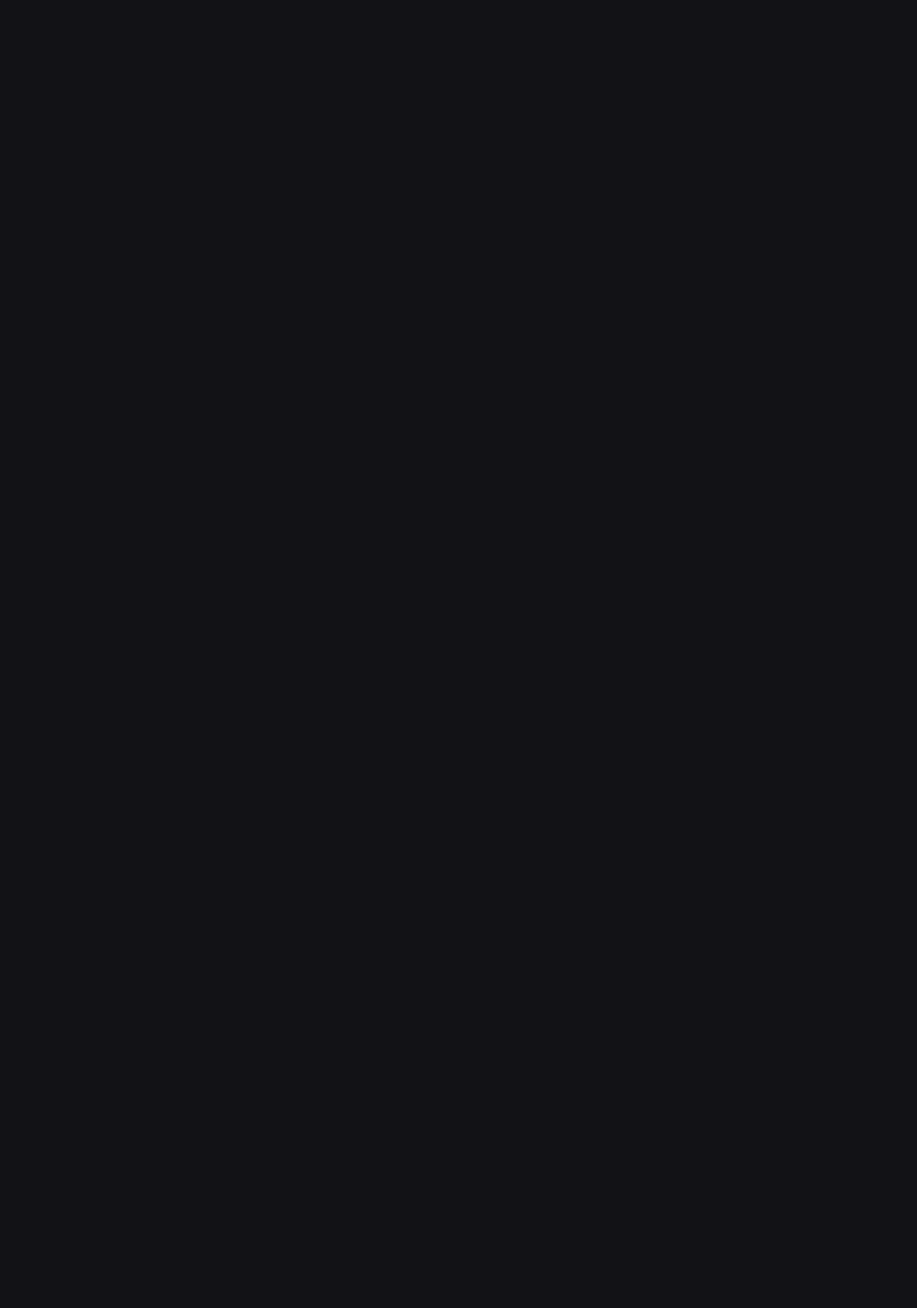
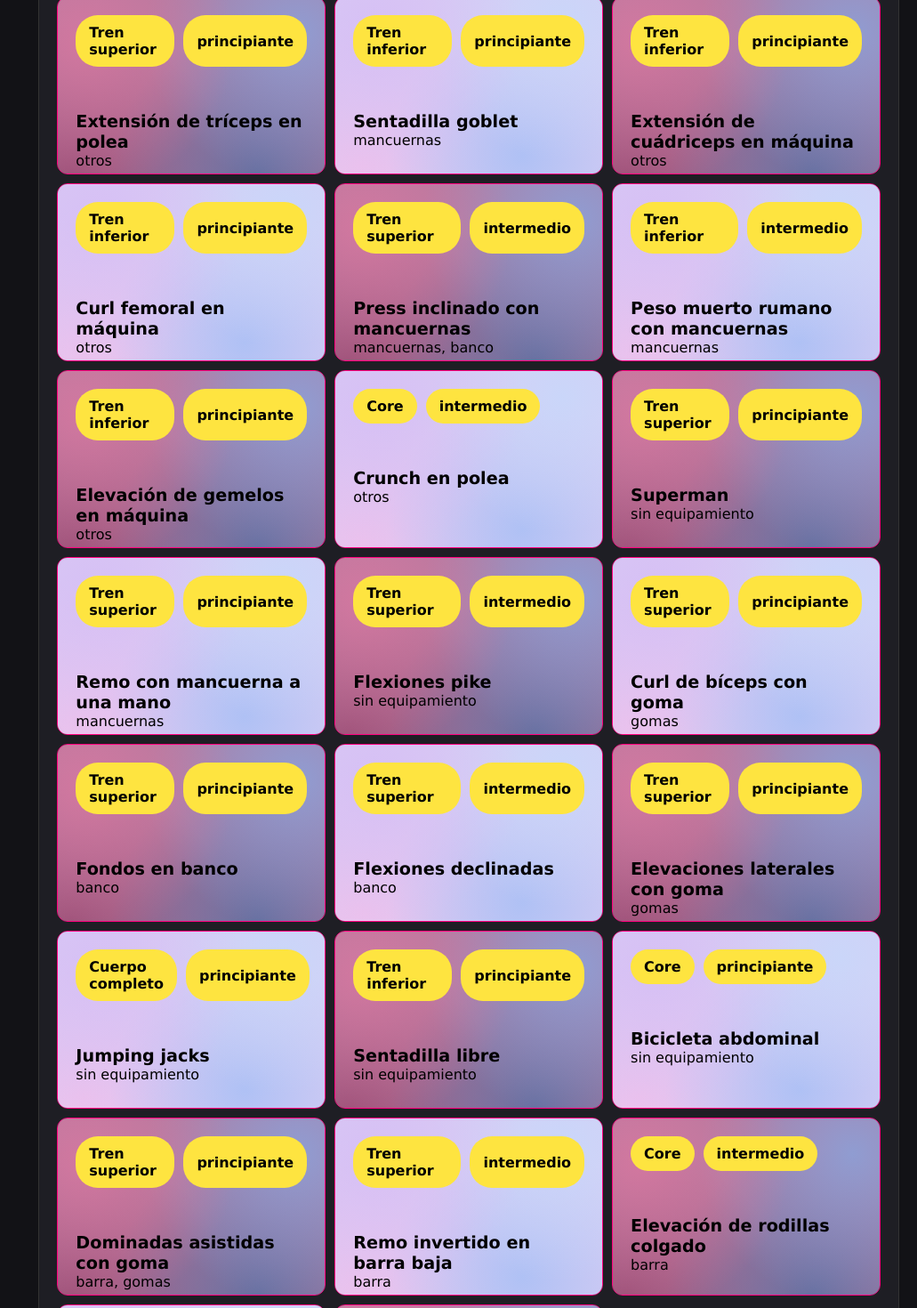
Before and after one commit to AlbaHaka47/gym-app, a React (Vite) app in the folder frontend/: page /entrenamientos in a window 1280 px wide. Shown: the part 3040-4510 px from the top of the page at 89% size, without its empty margins (249-1280 px from the left). Before the commit the page ends 2957 px from the top, so only its background shows below. Built offline with nearby package versions, Linux system fonts and the light colour scheme.

Commit message:
Phase 6.1: expand exercise catalog to 62 exercises

```diff
--- a/frontend/src/data/exercises.js
+++ b/frontend/src/data/exercises.js
@@ -353,6 +353,276 @@ const exercises = [
     equipamiento: ["gomas"],
     color: "white",
   },
+  {
+    id: 36,
+    nombre: "Press de pecho en máquina",
+    lugar: "gimnasio",
+    dificultad: "principiante",
+    grupoMuscular: "Tren superior",
+    musculos: ["pecho", "brazos", "hombros"],
+    equipamiento: ["otros"],
+    color: "pink",
+  },
+  {
+    id: 37,
+    nombre: "Jalón al pecho",
+    lugar: "gimnasio",
+    dificultad: "principiante",
+    grupoMuscular: "Tren superior",
+    musculos: ["espalda", "brazos"],
+    equipamiento: ["otros"],
+    color: "white",
+  },
+  {
+    id: 38,
+    nombre: "Remo en máquina",
+    lugar: "gimnasio",
+    dificultad: "principiante",
+    grupoMuscular: "Tren superior",
+    musculos: ["espalda", "brazos"],
+    equipamiento: ["otros"],
+    color: "pink",
+  },
+  {
+    id: 39,
+    nombre: "Press de hombros con mancuernas",
+    lugar: "gimnasio",
+    dificultad: "principiante",
+    grupoMuscular: "Tren superior",
+    musculos: ["hombros", "brazos"],
+    equipamiento: ["mancuernas"],
+    color: "white",
+  },
+  {
+    id: 40,
+    nombre: "Extensión de tríceps en polea",
+    lugar: "gimnasio",
+    dificultad: "principiante",
+    grupoMuscular: "Tren superior",
+    musculos: ["brazos"],
+    equipamiento: ["otros"],
+    color: "pink",
+  },
+  {
+    id: 41,
+    nombre: "Sentadilla goblet",
+    lugar: "gimnasio",
+    dificultad: "principiante",
+    grupoMuscular: "Tren inferior",
+    musculos: ["cuadriceps", "gluteos", "isquiotibiales"],
+    equipamiento: ["mancuernas"],
+    color: "white",
+  },
+  {
+    id: 42,
+    nombre: "Extensión de cuádriceps en máquina",
+    lugar: "gimnasio",
+    dificultad: "principiante",
+    grupoMuscular: "Tren inferior",
+    musculos: ["cuadriceps"],
+    equipamiento: ["otros"],
+    color: "pink",
+  },
+  {
+    id: 43,
+    nombre: "Curl femoral en máquina",
+    lugar: "gimnasio",
+    dificultad: "principiante",
+    grupoMuscular: "Tren inferior",
+    musculos: ["isquiotibiales"],
+    equipamiento: ["otros"],
+    color: "white",
+  },
+  {
+    id: 44,
+    nombre: "Press inclinado con mancuernas",
+    lugar: "gimnasio",
+    dificultad: "intermedio",
+    grupoMuscular: "Tren superior",
+    musculos: ["pecho", "hombros", "brazos"],
+    equipamiento: ["mancuernas", "banco"],
+    color: "pink",
+  },
+  {
+    id: 45,
+    nombre: "Peso muerto rumano con mancuernas",
+    lugar: "gimnasio",
+    dificultad: "intermedio",
+    grupoMuscular: "Tren inferior",
+    musculos: ["isquiotibiales", "gluteos", "espalda"],
+    equipamiento: ["mancuernas"],
+    color: "white",
+  },
+  {
+    id: 46,
+    nombre: "Elevación de gemelos en máquina",
+    lugar: "gimnasio",
+    dificultad: "principiante",
+    grupoMuscular: "Tren inferior",
+    musculos: ["gemelos"],
+    equipamiento: ["otros"],
+    color: "pink",
+  },
+  {
+    id: 47,
+    nombre: "Crunch en polea",
+    lugar: "gimnasio",
+    dificultad: "intermedio",
+    grupoMuscular: "Core",
+    musculos: ["abdominales"],
+    equipamiento: ["otros"],
+    color: "white",
+  },
+  {
+    id: 48,
+    nombre: "Superman",
+    lugar: "casa",
+    dificultad: "principiante",
+    grupoMuscular: "Tren superior",
+    musculos: ["espalda"],
+    equipamiento: ["sin-equipamiento"],
+    color: "pink",
+  },
+  {
+    id: 49,
+    nombre: "Remo con mancuerna a una mano",
+    lugar: "casa",
+    dificultad: "principiante",
+    grupoMuscular: "Tren superior",
+    musculos: ["espalda", "brazos"],
+    equipamiento: ["mancuernas"],
+    color: "white",
+  },
+  {
+    id: 50,
+    nombre: "Flexiones pike",
+    lugar: "casa",
+    dificultad: "intermedio",
+    grupoMuscular: "Tren superior",
+    musculos: ["hombros", "brazos"],
+    equipamiento: ["sin-equipamiento"],
+    color: "pink",
+  },
+  {
+    id: 51,
+    nombre: "Curl de bíceps con goma",
+    lugar: "casa",
+    dificultad: "principiante",
+    grupoMuscular: "Tren superior",
+    musculos: ["brazos"],
+    equipamiento: ["gomas"],
+    color: "white",
+  },
+  {
+    id: 52,
+    nombre: "Fondos en banco",
+    lugar: "casa",
+    dificultad: "principiante",
+    grupoMuscular: "Tren superior",
+    musculos: ["brazos", "hombros"],
+    equipamiento: ["banco"],
+    color: "pink",
+  },
+  {
+    id: 53,
+    nombre: "Flexiones declinadas",
+    lugar: "casa",
+    dificultad: "intermedio",
+    grupoMuscular: "Tren superior",
+    musculos: ["pecho", "hombros", "brazos"],
+    equipamiento: ["banco"],
+    color: "white",
+  },
+  {
+    id: 54,
+    nombre: "Elevaciones laterales con goma",
+    lugar: "casa",
+    dificultad: "principiante",
+    grupoMuscular: "Tren superior",
+    musculos: ["hombros"],
+    equipamiento: ["gomas"],
+    color: "pink",
+  },
+  {
+    id: 55,
+    nombre: "Jumping jacks",
+    lugar: "casa",
+    dificultad: "principiante",
+    grupoMuscular: "Cuerpo completo",
+    musculos: ["cuadriceps", "gemelos", "hombros"],
+    equipamiento: ["sin-equipamiento"],
+    color: "white",
+  },
+  {
+    id: 56,
+    nombre: "Sentadilla libre",
+    lugar: "casa",
+    dificultad: "principiante",
+    grupoMuscular: "Tren inferior",
+    musculos: ["cuadriceps", "gluteos", "isquiotibiales"],
+    equipamiento: ["sin-equipamiento"],
+    color: "pink",
+  },
+  {
+    id: 57,
+    nombre: "Bicicleta abdominal",
+    lugar: "casa",
+    dificultad: "principiante",
+    grupoMuscular: "Core",
+    musculos: ["abdominales"],
+    equipamiento: ["sin-equipamiento"],
+    color: "white",
+  },
+  {
+    id: 58,
+    nombre: "Dominadas asistidas con goma",
+    lugar: "aire-libre",
+    dificultad: "principiante",
+    grupoMuscular: "Tren superior",
+    musculos: ["espalda", "brazos"],
+    equipamiento: ["barra", "gomas"],
+    color: "pink",
+  },
+  {
+    id: 59,
+    nombre: "Remo invertido en barra baja",
+    lugar: "aire-libre",
+    dificultad: "intermedio",
+    grupoMuscular: "Tren superior",
+    musculos: ["espalda", "brazos"],
+    equipamiento: ["barra"],
+    color: "white",
+  },
+  {
+    id: 60,
+    nombre: "Elevación de rodillas colgado",
+    lugar: "aire-libre",
+    dificultad: "intermedio",
+    grupoMuscular: "Core",
+    musculos: ["abdominales"],
+    equipamiento: ["barra"],
+    color: "pink",
+  },
+  {
+    id: 61,
+    nombre: "Zancadas caminando",
+    lugar: "aire-libre",
+    dificultad: "principiante",
+    grupoMuscular: "Tren inferior",
+    musculos: ["cuadriceps", "gluteos", "isquiotibiales"],
+    equipamiento: ["sin-equipamiento"],
+    color: "white",
+  },
+  {
+    id: 62,
+    nombre: "Sprints cortos",
+    lugar: "aire-libre",
+    dificultad: "intermedio",
+    grupoMuscular: "Cuerpo completo",
+    musculos: ["cuadriceps", "gluteos", "isquiotibiales", "gemelos"],
+    equipamiento: ["sin-equipamiento"],
+    color: "pink",
+  },
 ];
 
 export default exercises;
```
